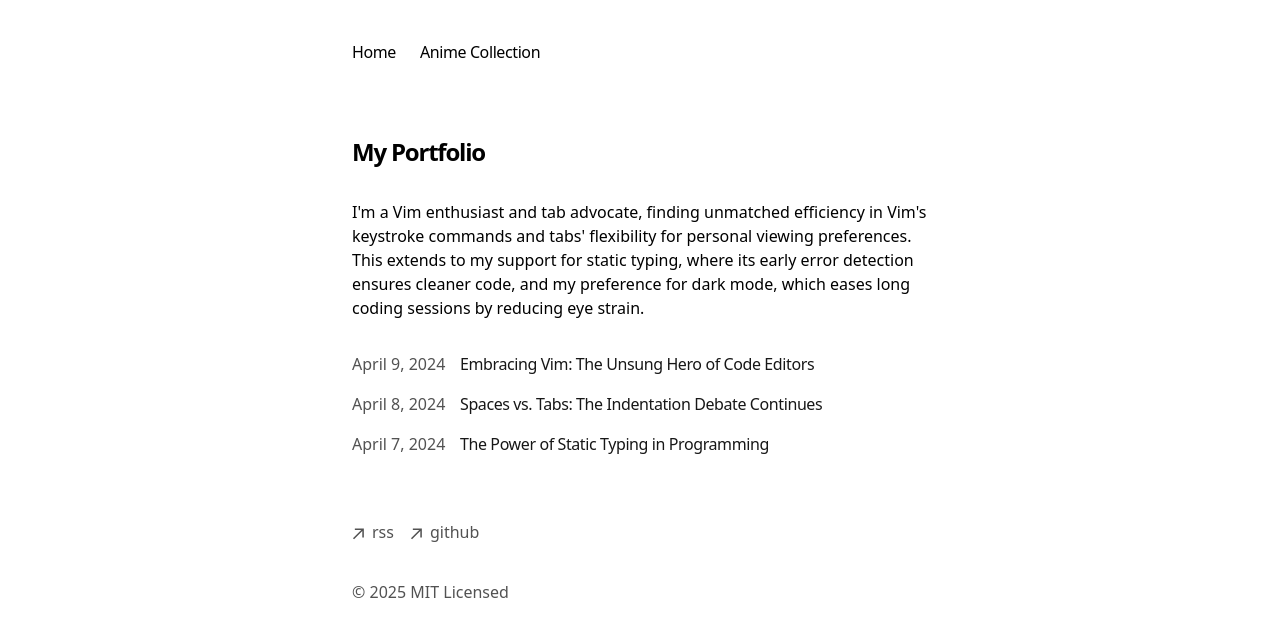
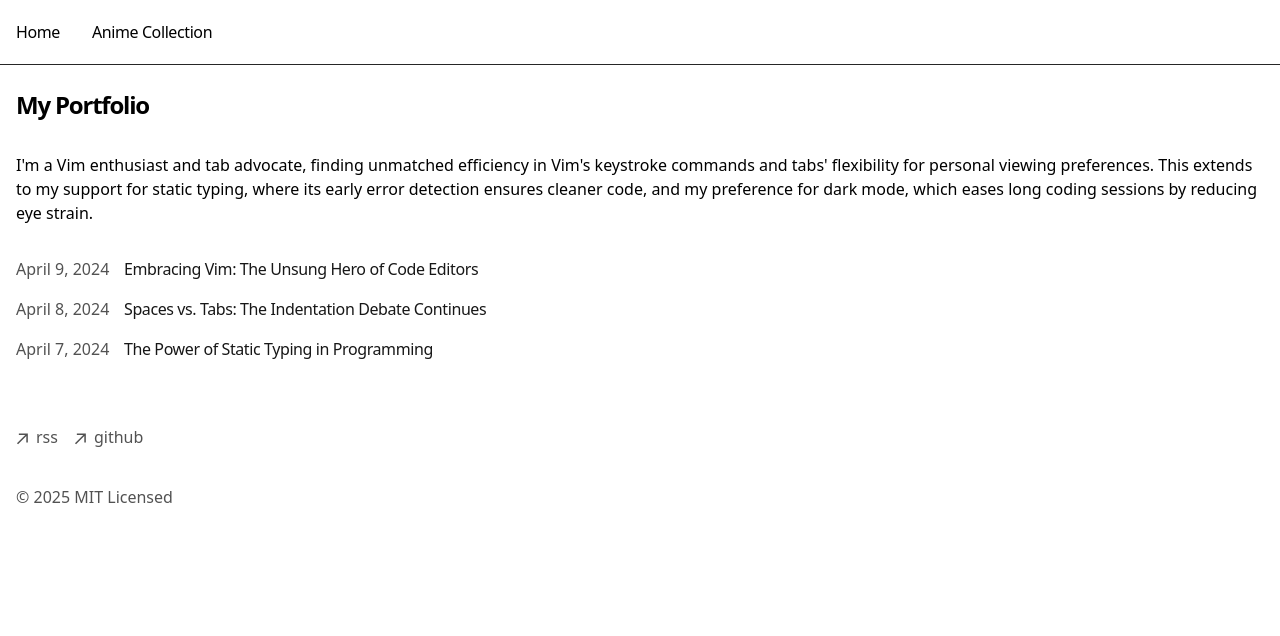
Before and after one commit to valeriasambilova/sandbox, a Next.js app: page / in a window 1280 px wide. Shown: the top 636 px of the page. Built offline with nearby package versions, Linux system fonts and the light colour scheme.

Commit message:
implemented sticky header and restructed base layout

```diff
--- a/app/components/footer.tsx
+++ b/app/components/footer.tsx
@@ -15,9 +15,9 @@ function ArrowIcon() {
   );
 }
 
-export default function Footer() {
+export default function Footer({ className }) {
   return (
-    <footer className='mb-16'>
+    <footer className={`${className} mb-16`}>
       <ul className='font-sm mt-8 flex flex-col space-x-0 space-y-2 text-neutral-600 md:flex-row md:space-x-4 md:space-y-0 dark:text-neutral-300'>
         <li>
           <a
--- /dev/null
+++ b/app/components/header.tsx
@@ -0,0 +1,34 @@
+'use client';
+
+import Link from 'next/link';
+
+const navItems = {
+  '/': {
+    name: 'Home',
+  },
+  '/anime-collection': {
+    name: 'Anime Collection',
+  },
+};
+
+export function Header() {
+  return (
+    <header className='sticky top-0 z-50  border-b-1 border-b-neutral-800 bg-white tracking-tight dark:border-b-neutral-500 dark:bg-neutral-900'>
+      <nav className='mx-auto max-w-7xl' id='nav'>
+        <div className='flex flex-row space-x-0 pr-10'>
+          {Object.entries(navItems).map(([path, { name }]) => {
+            return (
+              <Link
+                key={path}
+                href={path}
+                className='mx-2 px-2 py-5 transition-all hover:text-neutral-800 dark:hover:text-neutral-200'
+              >
+                {name}
+              </Link>
+            );
+          })}
+        </div>
+      </nav>
+    </header>
+  );
+}
--- a/app/components/nav.tsx
+++ /dev/null
@@ -1,37 +0,0 @@
-import Link from 'next/link';
-
-const navItems = {
-  '/': {
-    name: 'Home',
-  },
-  '/anime-collection': {
-    name: 'Anime Collection',
-  },
-};
-
-export function Navbar() {
-  return (
-    <aside className='-ml-[12px] mb-16 tracking-tight'>
-      <div className='lg:sticky lg:top-20'>
-        <nav
-          className='flex flex-row items-start relative px-0 pb-0 fade md:overflow-auto scroll-pr-6 md:relative'
-          id='nav'
-        >
-          <div className='flex flex-row space-x-0 pr-10'>
-            {Object.entries(navItems).map(([path, { name }]) => {
-              return (
-                <Link
-                  key={path}
-                  href={path}
-                  className='transition-all hover:text-neutral-800 dark:hover:text-neutral-200 flex align-middle relative py-1 px-2 m-1'
-                >
-                  {name}
-                </Link>
-              );
-            })}
-          </div>
-        </nav>
-      </div>
-    </aside>
-  );
-}
--- a/app/layout.tsx
+++ b/app/layout.tsx
@@ -2,7 +2,7 @@ import './global.css';
 import type { Metadata } from 'next';
 import { GeistSans } from 'geist/font/sans';
 import { GeistMono } from 'geist/font/mono';
-import { Navbar } from './components/nav';
+import { Header } from './components/header';
 import { Analytics } from '@vercel/analytics/react';
 import { SpeedInsights } from '@vercel/speed-insights/next';
 import Footer from './components/footer';
@@ -47,19 +47,19 @@ export default function RootLayout({
     <html
       lang='en'
       className={cx(
-        'text-black bg-white dark:text-white dark:bg-neutral-900',
+        'bg-white text-black dark:bg-neutral-900 dark:text-white',
         GeistSans.variable,
         GeistMono.variable
       )}
     >
-      <body className='antialiased max-w-xl mx-4 mt-8 lg:mx-auto'>
-        <main className='flex-auto min-w-0 mt-6 flex flex-col px-2 md:px-0'>
-          <Navbar />
+      <body className='antialiased'>
+        <Header />
+        <main className='mx-auto mt-6 flex max-w-7xl min-w-0 flex-auto flex-col px-4'>
           {children}
-          <Footer />
-          <Analytics />
-          <SpeedInsights />
         </main>
+        <Footer className='mx-auto max-w-7xl px-4' />
+        <Analytics />
+        <SpeedInsights />
       </body>
     </html>
   );
```
